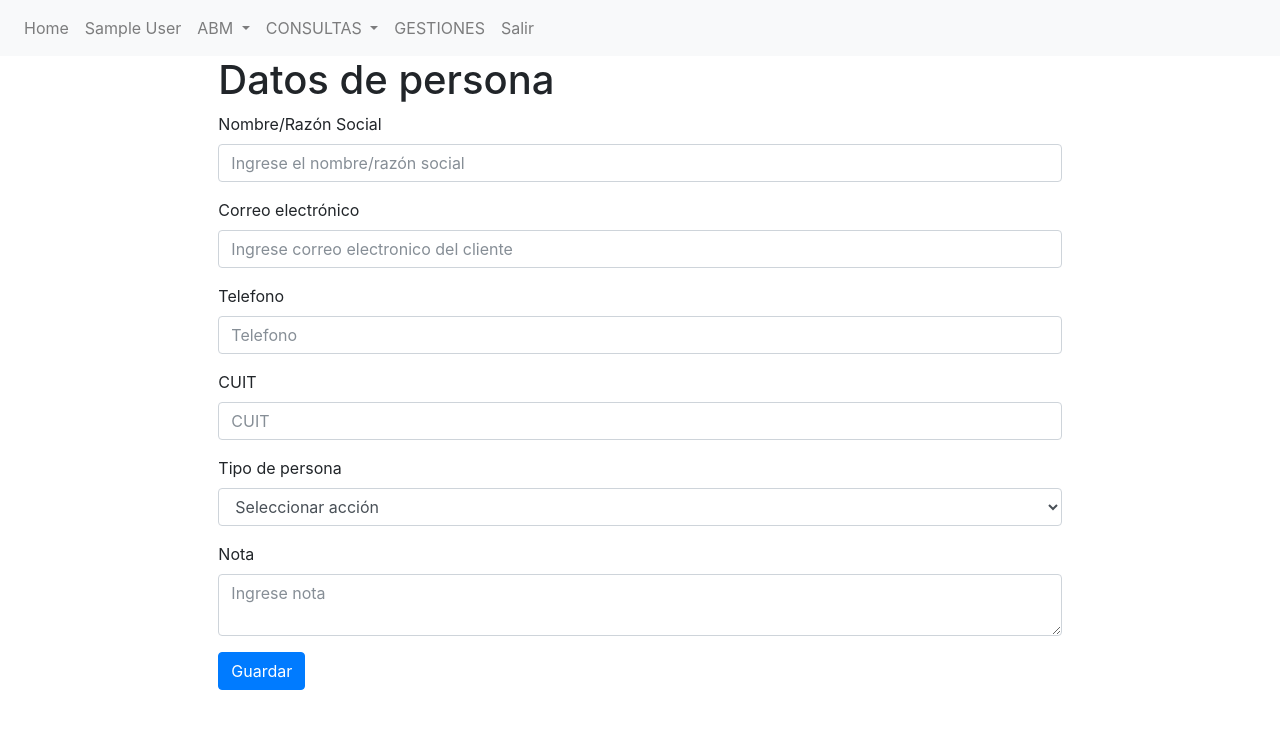
After one commit to papelgames/groma, a Flask app: page /abms/actualizacionpersona/1 in a window 1280 px wide. The commit adds this page. Shown: the top 729 px of the page. Run offline with Flask 3, Linux system fonts and the light colour scheme; the visitor is signed in with stand-in values (Sample User, id 1); data that the repository does not hold is empty; parts of the project's set-up code (start-up, migrations or seed data) failed here and were passed over; some libraries are stand-ins or nearby versions.

Commit message:
mejoras personas v1

```diff
--- a/app/abms/forms.py
+++ b/app/abms/forms.py
@@ -5,6 +5,16 @@ from flask_wtf.file import FileField, FileAllowed
 from wtforms import (StringField, SubmitField, TextAreaField, BooleanField, IntegerField, DateField, SelectField)
 from wtforms.fields import FloatField, IntegerField
 from wtforms.validators import DataRequired, Length, Email, ValidationError
+
+
+class AltaPersonasForm(FlaskForm):
+    descripcion_nombre = StringField("Nombre/Razón Social", validators=[DataRequired('Debe cargar el nombre o la razón social' )])
+    correo_electronico = StringField('Correo electrónico', validators=[Email()])
+    telefono = StringField('Telefono')
+    cuit = StringField('CUIT', validators=[DataRequired(), Length(max=11)])
+    tipo_persona = SelectField('Tipo de persona', choices =[( '','Seleccionar acción'),( "fisica",'Persona Física'),( "juridica",'Persona Jurídica')], coerce = str, default = None, validators=[DataRequired('Seleccione tipo de persona')])
+    #estado = SelectField('Tipo de persona', choices =[], coerce = str, default = None)
+    nota = TextAreaField('Nota', validators=[Length(max=256)])
 
 
 class ProveedoresForm(FlaskForm):
--- a/app/abms/routes.py
+++ b/app/abms/routes.py
@@ -9,9 +9,9 @@ from werkzeug.utils import secure_filename
 
 #from app.auth.decorators import admin_required
 from app.auth.models import Users
-# from app.models import Productos, Proveedores
+from app.models import Personas
 from . import abms_bp
-from .forms import BusquedaForm, ProductosForm, ProveedoresForm, ProductosMasivosForm #, ProveedoresConsultaForm
+from .forms import AltaPersonasForm
 
 #from app.common.mail import send_email
 from time import strftime, gmtime
@@ -20,10 +20,50 @@ from time import strftime, gmtime
 logger = logging.getLogger(__name__)
 
 
+@abms_bp.route("/abms/altapersonas/", methods = ['GET', 'POST'])
+@login_required
+def alta_persona():
+    form = AltaPersonasForm()
 
-@abms_bp.route("/abms/altaindividual", methods = ['GET', 'POST'])
+    if form.validate_on_submit():
+        descripcion_nombre = form.descripcion_nombre.data
+        correo_electronico = form.correo_electronico.data
+        telefono = form.telefono.data
+        cuit = form.cuit.data
+        tipo_persona = form.tipo_persona.data
+        nota = form.nota.data
+        persona_por_cuit = Personas.get_by_cuit(cuit)
+        if persona_por_cuit:
+            flash ("Ya existe la persona","alert-warning")
+            return redirect(url_for('public.index'))
+
+        persona = Personas(descripcion_nombre= descripcion_nombre,
+                           correo_electronico = correo_electronico,
+                           telefono = telefono,
+                           cuit = cuit,
+                           tipo_persona = tipo_persona,
+                           nota = nota)
+        persona.save()
+        flash("Se ha creado la persona correctamente.", "alert-success")
+        return redirect(url_for('public.index'))
+    return render_template("abms/alta_datos_persona.html", form = form)
+
+
+@abms_bp.route("/abms/actualizacionpersona/<int:id_persona>", methods = ['GET', 'POST'])
 @login_required
-def alta_individual():
-    form=ProductosForm()
+def actualizacion_persona(id_persona):
+    form=AltaPersonasForm()
+    persona = Personas.get_by_id(id_persona)
+    if form.validate_on_submit():
+        persona.descripcion_nombre = form.descripcion_nombre.data
+        persona.correo_electronico = form.correo_electronico.data
+        persona.telefono = form.telefono.data
+        persona.cuit = form.cuit.data
+        persona.tipo_persona = form.tipo_persona.data
+        persona.nota = form.nota.data
 
-    return render_template("abms/alta_individual.html", form=form)
+        persona.save()
+        flash("Se ha actualizado la persona correctamente.", "alert-success")
+        return redirect(url_for('consultas.consulta_personas'))
+
+    return render_template("abms/modificacion_datos_persona.html", form=form, persona = persona)
--- /dev/null
+++ b/app/abms/templates/abms/modificacion_datos_persona.html
@@ -0,0 +1,29 @@
+{% extends "base_template.html" %}
+{% from "_render_elements.html" import render_input %}
+
+{% block title %}
+    Groma | Alta de personas
+{% endblock %}
+
+{% block content %}
+<div class="row">
+	<div class="offset-md-2 col-md-8">
+		<h1>Datos de persona</h1>
+
+		<form action="" method="post" class = "form-horizontal" enctype="multipart/form-data" novalidate>
+			{{ form.hidden_tag() }}
+			{{ render_input(form.descripcion_nombre,'', id= "descripcion_nombre", value = persona.descripcion_nombre, class="form-control", placeholder="Ingrese el nombre/razón social" ) }}
+			{{ render_input(form.correo_electronico,'', id= "correo_electronico", value = persona.correo_electronico, class="form-control", placeholder="Ingrese correo electronico del cliente" ) }}
+			{{ render_input(form.telefono,'', id= "telefono", value = persona.telefono, class="form-control", placeholder = "Telefono" ) }}
+			{{ render_input(form.cuit,'', id= "cuit" , value = persona.cuit, class="form-control", placeholder="CUIT" ) }}
+			{{ render_input(form.tipo_persona,persona.tipo_persona, id= "tipo_persona", class="form-control" ) }}
+			{{ render_input(form.nota,'', id= "nota", value = persona.nota, class="form-control", placeholder = "Ingrese nota" ) }}
+			<button type="submmit" class="btn btn-primary">Guardar</button>
+
+		</form>
+
+	</div>
+</div>
+
+
+{% endblock %}
--- a/app/consultas/templates/consultas/consulta_personas.html
+++ b/app/consultas/templates/consultas/consulta_personas.html
@@ -44,7 +44,7 @@
                             Acción
                     </button>
                     <div class="dropdown-menu" aria-labelledby="dropdownMenuButton">
-                        <a class="dropdown-item"  href="#">Modificar</a>
+                        <a class="dropdown-item"  href="{{ url_for('abms.actualizacion_persona', id_persona = persona.id ) }}">Modificar</a>
                         <a class="dropdown-item"  href="#">Seleccionar</a>
                     </div>
                 </td>
@@ -108,7 +108,7 @@
                         Acción
                 </button>
                 <div class="dropdown-menu" aria-labelledby="dropdownMenuButton">
-                    <a class="dropdown-item"  href="#">Modificar</a>
+                    <a class="dropdown-item"  href="{{ url_for('abms.actualizacion_persona', id_persona = lista_de_personas.id ) }}">Modificar</a>
                     <a class="dropdown-item"  href="#">Seleccionar</a>
                 </div>
             </td>
```
Also changed, not shown: app/gestiones/forms.py (+0 -9 lines), app/gestiones/routes.py (+1 -28 lines), app/abms/templates/abms/alta_datos_persona.html (renamed from app/gestiones/templates/gestiones/alta_datos_cliente.html).
